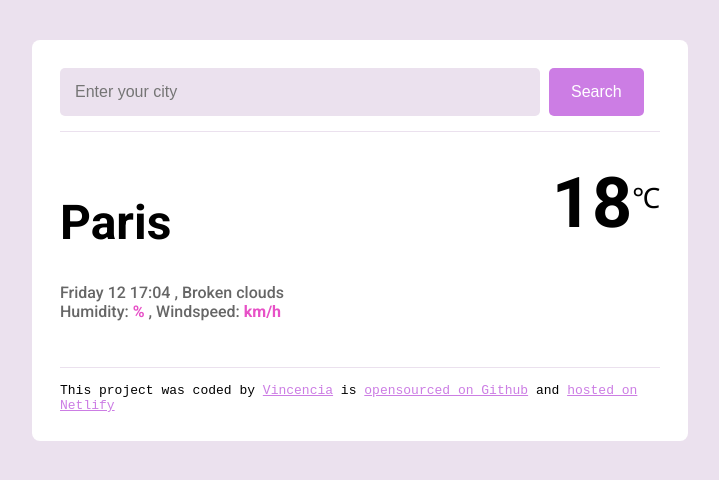
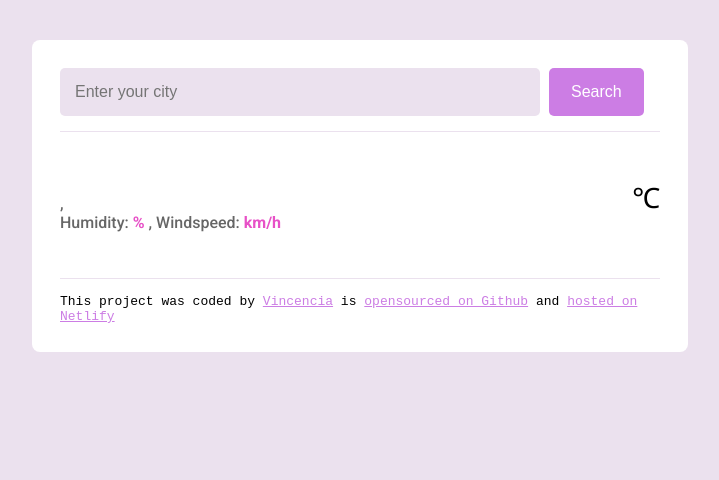
Before and after one commit to vincenci/my-weather-app, a plain HTML site: page index.html in a window 1280 px wide. Shown: the whole page, without its empty margins (280-999 px from the left). Drawn offline with nearby package versions, Linux system fonts and the light colour scheme; no server answers.

Commit message:
updated html file

```diff
--- a/index.html
+++ b/index.html
@@ -16,7 +16,8 @@
     <div class="my-weather-app">
    <header>
     <form  id="search-form">
-        <input type="text" placeholder="Enter your city"
+        <input type="text" placeholder="Enter your city"required
+
         class="search-city"
         id="search-city">
         <input type="submit" value="Search" class="submit-city">
@@ -24,14 +25,14 @@
    </header>
    <main>
     <div>
-    <h1 id="city">Paris</h1>
-    <p class="weather-details"><span id="date">Friday 12 17:04</span> , <span id="description">Broken clouds</span> <br>
+    <h1 id="city"></h1>
+    <p class="weather-details"><span id="date"></span> , <span id="description"></span> <br>
     Humidity: <strong><span id="humidity"></span></span> %</strong> , Windspeed: <strong><span id="wind"></span></span>km/h</strong>
     </p>
     </div>
     <div class="temperature-details">
     <div class="icon" id="icon"></div>
-    <div class="temperature" id="temperature">18</div>
+    <div class="temperature" id="temperature"></div>
     <div class="units">℃</div>
     </div>
    </main>
```
